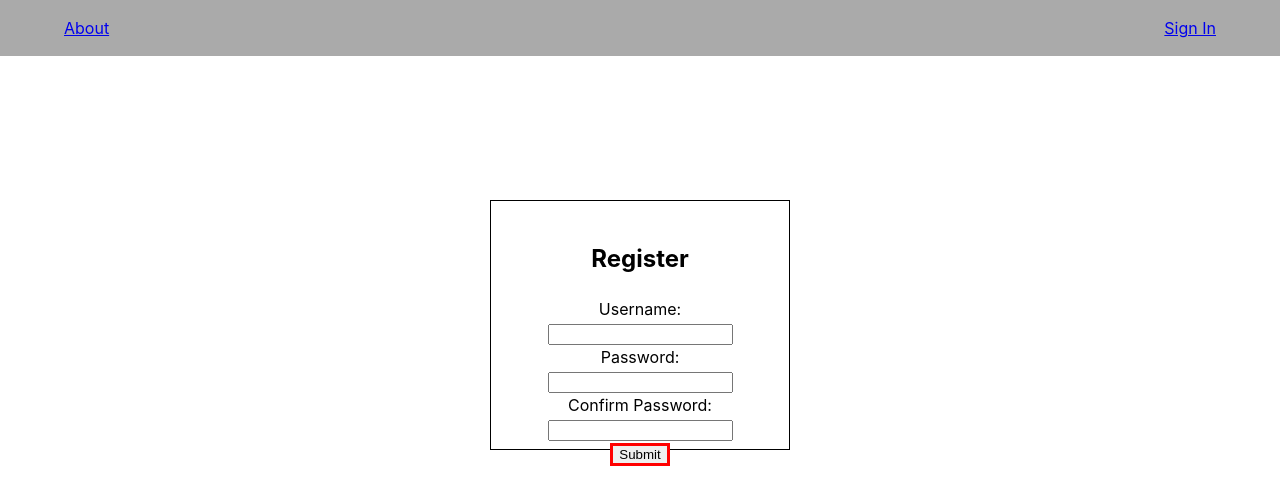
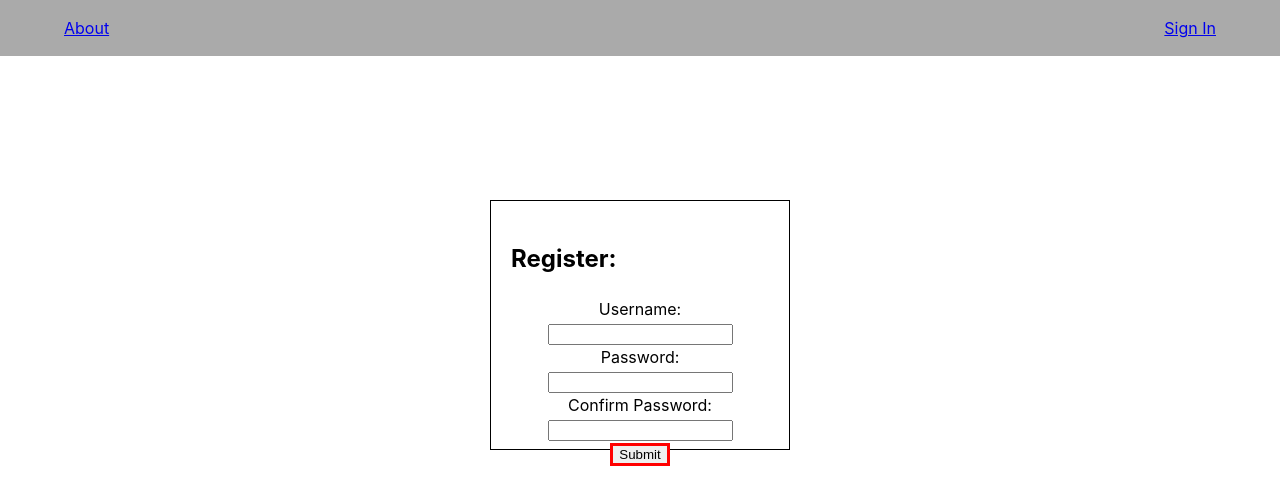
Before and after one commit to tsputzke/cultivate-app, a React (Create React App) app: page /registration in a window 1280 px wide. Shown: the top 504 px of the page. Built offline with nearby package versions, Linux system fonts and the light colour scheme.

Commit message:
Form labels justify left

```diff
--- a/src/components/App/App.css
+++ b/src/components/App/App.css
@@ -1,3 +1,7 @@
 * {
   box-sizing: border-box;
 }
+
+.form-title {
+  text-align: left;
+}
--- a/src/components/Landing/Landing.js
+++ b/src/components/Landing/Landing.js
@@ -18,7 +18,7 @@ export default class Landing extends Component {
           Lorem ipsum dolor sit amet, consectetur adipiscing elit, sed do eiusmod tempor incididunt ut labore et dolore magna aliqua. Congue eu consequat ac felis donec et odio. Nulla aliquet enim tortor at. Sed adipiscing diam donec adipiscing tristique risus nec. Aliquam faucibus purus in massa tempor nec feugiat nisl pretium. Proin fermentum leo vel orci porta non.
         </p>
         <section id="landing-section">
-          <h2>Sign-in</h2>
+          <h2 className="form-title">Sign-in:</h2>
           <form id="signin-form">
             <div>
               <label htmlFor="username">Username: </label>
--- a/src/components/Registration/Registration.js
+++ b/src/components/Registration/Registration.js
@@ -11,7 +11,7 @@ export default class Registration extends Component {
           <Nav navRight="Sign In" navLink=""/>
         </header>
         <section id="registration-section">
-          <h1>Register</h1>
+          <h1 className="form-title">Register:</h1>
           <form id="registration-form">
             <div>
               <label htmlFor="username">Username: </label>
--- a/src/components/User/User.js
+++ b/src/components/User/User.js
@@ -12,7 +12,7 @@ export default class User extends Component {
         </header>
         <h1 id="user-header">Hello, NAME</h1>
         <section id="user-section">
-          <h2>Create Room</h2>
+          <h2 className="form-title">Create Room:</h2>
           <form id="create-room-form">
             <div>
               <label htmlFor="name">Room Name: </label>
```
